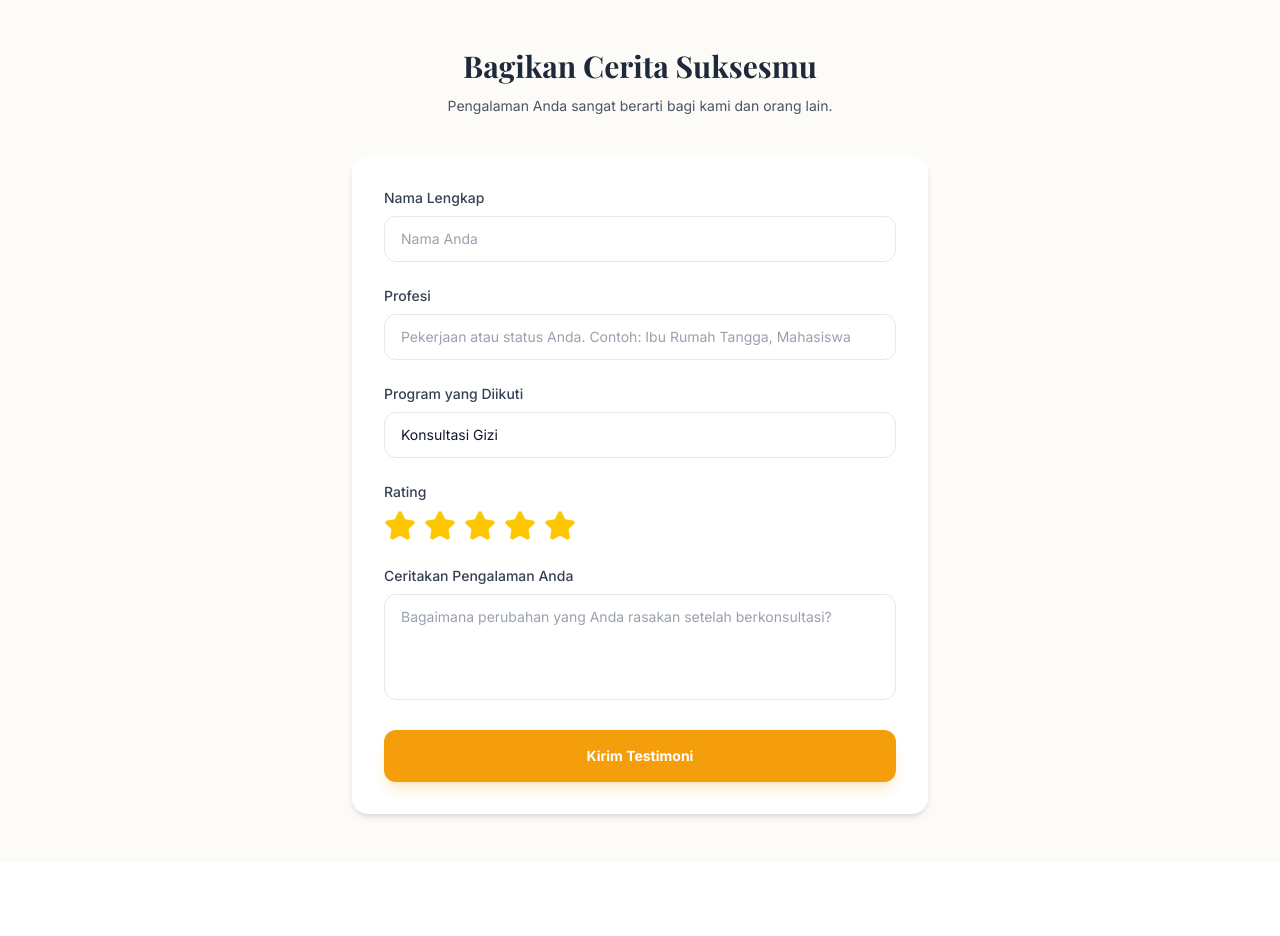
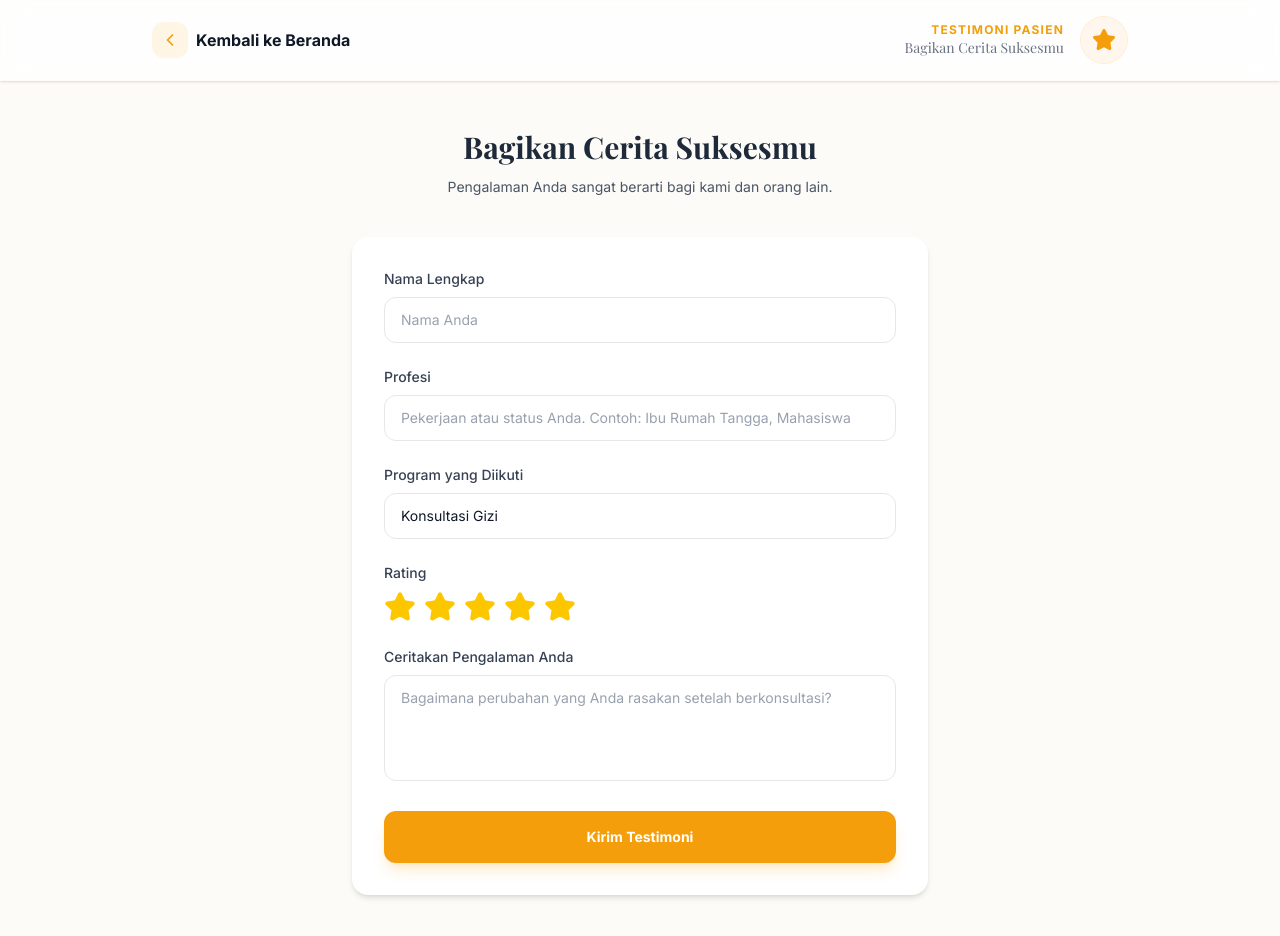
Before and after one commit to dhianharyono/zahrakrisnadi, a Next.js app: page /testimonials in a window 1280 px wide. Shown: the top 936 px of the page. Before the commit the page ends 862 px from the top, so only its background shows below. Built offline with nearby package versions, Linux system fonts and the light colour scheme; a web font is replaced by a local one.

Commit message:
feat(ui): enhancement testimonials and admin dashboard

```diff
--- a/src/app/admin/layout.tsx
+++ b/src/app/admin/layout.tsx
@@ -51,7 +51,7 @@ export default function AdminLayout({ children }: { children: React.ReactNode })
     }
 
     return (
-        <div className="min-h-screen bg-[#FDFBF7] flex font-sans relative overflow-x-hidden selection:bg-orange-100 selection:text-primary">
+        <div className="min-h-screen bg-gray-100 flex font-sans relative overflow-x-hidden selection:bg-orange-100 selection:text-primary">
             <Toaster position="top-right" reverseOrder={false} />
 
             {/* Background Decorations */}
@@ -69,7 +69,7 @@ export default function AdminLayout({ children }: { children: React.ReactNode })
 
             {/* Sidebar */}
             <aside
-                className={`fixed inset-y-0 left-0 z-50 w-72 bg-white/80 backdrop-blur-xl border-r border-white/50 shadow-2xl shadow-orange-100/50 transform transition-transform duration-300 ease-in-out md:translate-x-0 md:static md:h-screen ${sidebarOpen ? 'translate-x-0' : '-translate-x-full'
+                className={`fixed inset-y-0 left-0 z-50 w-72 bg-white/80 backdrop-blur-xl border-r border-white/50 shadow-2xl shadow-orange-100/50 transform transition-transform duration-300 ease-in-out md:translate-x-0 md:sticky md:top-0 h-auto ${sidebarOpen ? 'translate-x-0' : '-translate-x-full'
                     }`}
             >
                 <div className="h-full flex flex-col p-6">
@@ -96,7 +96,7 @@ export default function AdminLayout({ children }: { children: React.ReactNode })
                                     key={item.href}
                                     href={item.href}
                                     onClick={() => setSidebarOpen(false)}
-                                    className={`flex items-center gap-4 px-5 py-3.5 rounded-2xl transition-all duration-300 group ${isActive
+                                    className={`flex items-center gap-4 px-3 py-3 rounded-2xl transition-all duration-300 group ${isActive
                                         ? 'bg-primary text-white shadow-lg shadow-orange-200 translate-x-1'
                                         : 'text-gray-500 hover:bg-orange-50 hover:text-primary hover:translate-x-1'
                                         }`}
--- a/src/app/admin/login/page.tsx
+++ b/src/app/admin/login/page.tsx
@@ -4,6 +4,7 @@ import { useState } from 'react';
 import { useRouter } from 'next/navigation';
 import { Lock, User, Eye, EyeOff, ArrowRight, ShieldCheck } from 'lucide-react';
 import Image from 'next/image';
+import Link from 'next/link';
 
 export default function AdminLogin() {
     const [username, setUsername] = useState('');
@@ -50,14 +51,14 @@ export default function AdminLogin() {
                     <div className="absolute bottom-0 left-0 -ml-20 -mb-20 w-[500px] h-[500px] bg-orange-500/20 rounded-full blur-[100px]"></div>
                 </div>
 
-                <div className="relative z-10">
+                <Link href="/" className="relative z-10">
                     <div className="flex items-center gap-3 text-2xl font-bold tracking-tight">
                         <div className="w-10 h-10 bg-gradient-to-br from-primary to-green-400 rounded-xl flex items-center justify-center shadow-lg shadow-primary/20">
                             <span className="text-white font-serif italic text-xl">Z</span>
                         </div>
                         Zahra Krisnadi
                     </div>
-                </div>
+                </Link>
 
                 <div className="relative z-10 max-w-xl">
                     <h1 className="text-5xl font-bold leading-tight mb-6">
@@ -87,8 +88,8 @@ export default function AdminLogin() {
             <div className="w-full lg:w-1/2 flex items-center justify-center p-6 sm:p-12 lg:p-24 bg-gray-50/50">
                 <div className="w-full max-w-md space-y-8 bg-white p-8 rounded-3xl shadow-xl shadow-gray-100/50 border border-gray-100">
                     <div className="text-center lg:text-left">
-                        <h2 className="text-3xl font-bold text-gray-900 tracking-tight mb-2">Login Akun</h2>
-                        <p className="text-gray-500">Masukkan kredensial Anda untuk mengakses dashboard.</p>
+                        <h2 className="text-xl font-bold text-gray-900 tracking-tight mb-2">Login Akun</h2>
+                        <p className="text-gray-500 text-sm">Masukkan kredensial Anda untuk mengakses dashboard.</p>
                     </div>
 
                     <form onSubmit={handleLogin} className="space-y-6">
@@ -102,7 +103,7 @@ export default function AdminLogin() {
                                     type="text"
                                     value={username}
                                     onChange={(e) => setUsername(e.target.value)}
-                                    className="block w-full pl-11 pr-4 py-4 bg-gray-50 border border-gray-200 rounded-2xl focus:bg-white focus:ring-4 focus:ring-primary/10 focus:border-primary transition-all outline-none font-medium placeholder:text-gray-400 text-gray-900"
+                                    className="block w-full pl-11 pr-4 text-sm py-4 bg-gray-50 border border-gray-200 rounded-2xl focus:bg-white focus:ring-4 focus:ring-primary/10 focus:border-primary transition-all outline-none font-medium placeholder:text-gray-400 text-gray-900"
                                     placeholder="Masukkan username Anda"
                                     required
                                 />
@@ -119,8 +120,8 @@ export default function AdminLogin() {
                                     type={showPassword ? "text" : "password"}
                                     value={password}
                                     onChange={(e) => setPassword(e.target.value)}
-                                    className="block w-full pl-11 pr-12 py-4 bg-gray-50 border border-gray-200 rounded-2xl focus:bg-white focus:ring-4 focus:ring-primary/10 focus:border-primary transition-all outline-none font-medium placeholder:text-gray-400 text-gray-900"
-                                    placeholder="••••••••"
+                                    className="block w-full pl-11 text-sm pr-12 py-4 bg-gray-50 border border-gray-200 rounded-2xl focus:bg-white focus:ring-4 focus:ring-primary/10 focus:border-primary transition-all outline-none font-medium placeholder:text-gray-400 text-gray-900"
+                                    placeholder="Masukkan Password Anda"
                                     required
                                 />
                                 <button
@@ -147,7 +148,7 @@ export default function AdminLogin() {
                         <button
                             type="submit"
                             disabled={isLoading}
-                            className="w-full flex items-center justify-center gap-2 bg-gray-900 hover:bg-black text-white py-4 rounded-2xl font-bold text-lg shadow-lg hover:shadow-xl hover:-translate-y-1 active:scale-[0.98] transition-all duration-300 disabled:opacity-70 disabled:cursor-not-allowed group"
+                            className="w-full flex text-sm items-center justify-center gap-2 bg-gray-900 hover:bg-black text-white py-4 rounded-2xl font-bold text-lg shadow-lg hover:shadow-xl hover:-translate-y-1 active:scale-[0.98] transition-all duration-300 disabled:opacity-70 disabled:cursor-not-allowed group"
                         >
                             {isLoading ? (
                                 <>
--- a/src/app/testimonials/page.tsx
+++ b/src/app/testimonials/page.tsx
@@ -2,7 +2,8 @@
 
 import { useState } from 'react';
 import { useRouter } from 'next/navigation';
-import { Star, CheckCircle } from 'lucide-react';
+import Link from 'next/link';
+import { Star, CheckCircle, ChevronLeft } from 'lucide-react';
 
 export default function NewTestimonial() {
     const router = useRouter();
@@ -53,7 +54,35 @@ export default function NewTestimonial() {
     }
 
     return (
-        <div className="min-h-screen bg-[#FDFBF7] py-12 px-4 font-sans">
+        <div className="min-h-screen bg-[#FDFBF7] font-sans">
+            <header className='sticky top-0 z-50 bg-white/80 backdrop-blur-md border-b border-orange-50/50 shadow-sm transition-all duration-300'>
+                <div className='max-w-5xl mx-auto px-4 sm:px-6 h-16 md:h-20 flex items-center justify-between '>
+                    <Link href='/' className='flex items-center gap-2 group'>
+                        <div className='bg-primary/10 p-2 rounded-xl group-hover:bg-primary/20 transition-colors'>
+                            <ChevronLeft className='w-5 h-5 text-primary' />
+                        </div>
+                        <span className='font-bold text-gray-900 hidden sm:block'>
+                            Kembali ke Beranda
+                        </span>
+                    </Link>
+
+                    <div className='flex items-center gap-4'>
+                        <div className='text-right hidden sm:block'>
+                            <p className='text-xs font-bold text-primary uppercase tracking-widest'>
+                                Testimoni Pasien
+                            </p>
+                            <p className='text-sm text-gray-500 font-serif'>
+                                Bagikan Cerita Suksesmu
+                            </p>
+                        </div>
+                        <div className='relative w-10 h-10 md:w-12 md:h-12 flex items-center justify-center bg-orange-50 rounded-full border border-orange-100'>
+                            <Star className='w-5 h-5 md:w-6 md:h-6 text-primary fill-primary' />
+                        </div>
+                    </div>
+                </div>
+            </header>
+
+            <div className="py-12 px-4">
                 <div className="max-w-xl mx-auto">
                     <div className="text-center mb-6 md:mb-10">
                         <h1 className="text-xl md:text-3xl font-serif font-bold text-gray-800 mb-1 md:mb-3">Bagikan Cerita Suksesmu</h1>
@@ -144,6 +173,7 @@ export default function NewTestimonial() {
                             </button>
                         </div>
                     </form>
+                </div>
             </div >
         </div >
     );
```
Also changed, not shown: src/app/assessment/page.tsx (+21 -14 lines). Lines whose indentation alone changed are shown as unchanged.
